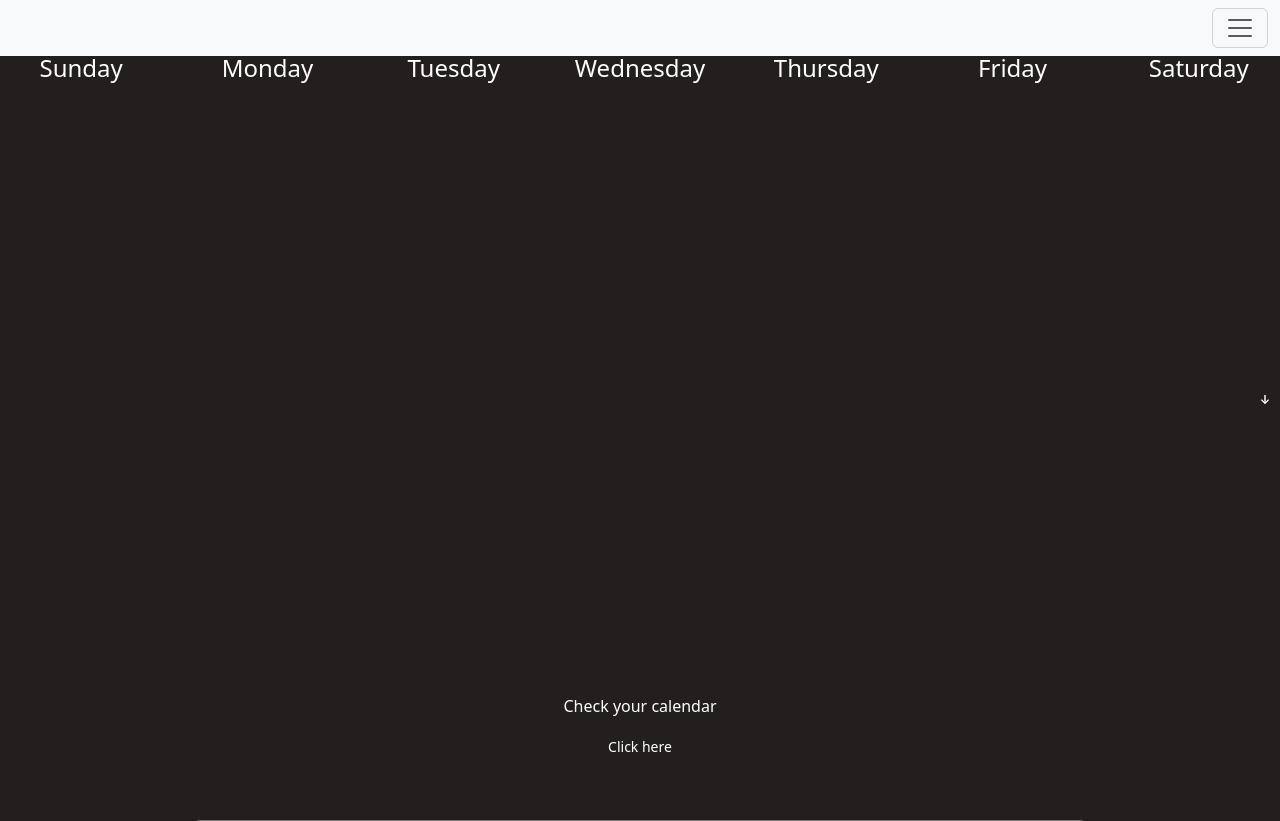
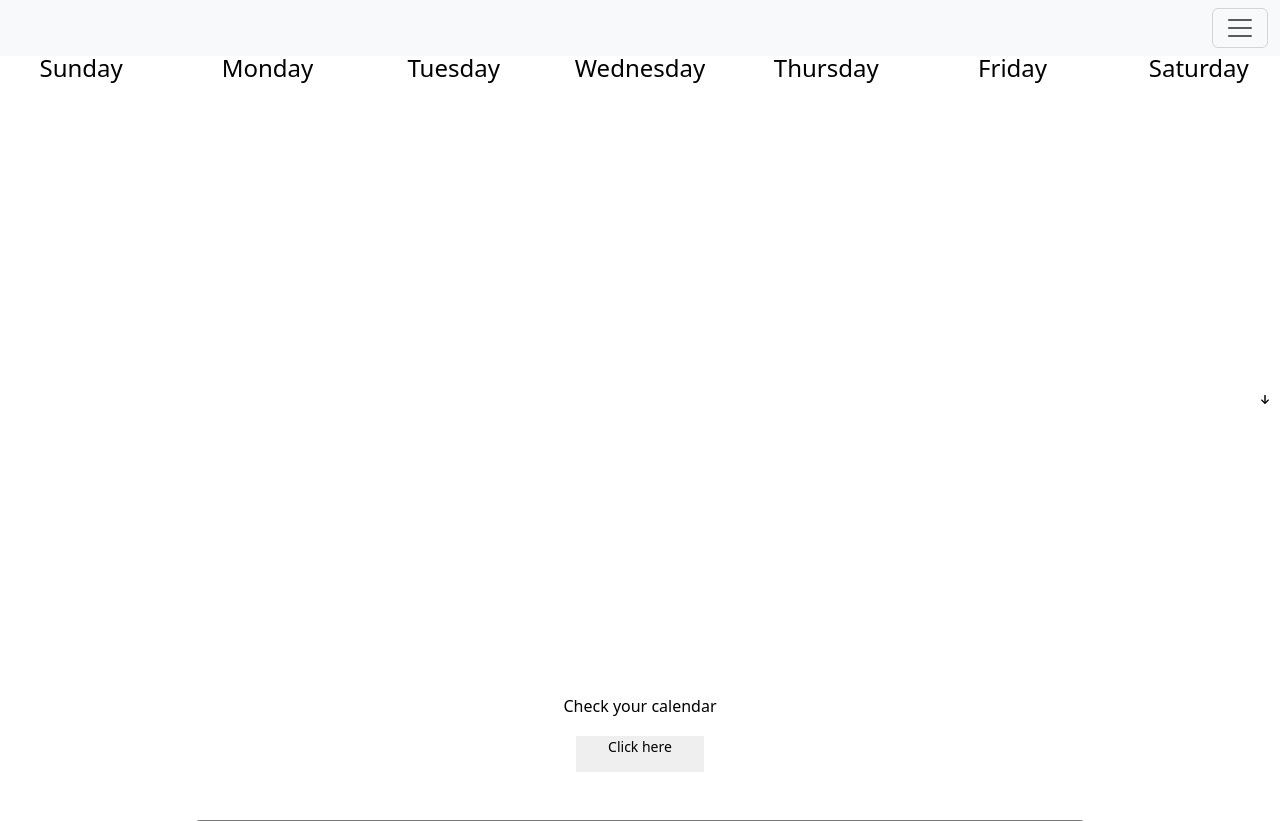
Before and after one commit to pedropa140/HACKRU2024, a Python web app: template flask/templates/cal.html in a window 1280 px wide. Shown: the top 821 px of the page. Run offline with Jinja, Linux system fonts and the light colour scheme; the template is opened without the code that fills it, so the values that code supplies are empty; grey boxes are pictures that could not be loaded.

Commit message:
fixed caendear color scheme

```diff
--- a/flask/templates/cal.html
+++ b/flask/templates/cal.html
@@ -10,6 +10,7 @@
         /* Custom CSS */
         body {
             overflow-x: hidden;
+            color: black; /* Change text color to black */
         }
 
         .fullscreen-container {
@@ -20,20 +21,17 @@
             align-items: center;
             height: auto;
             width: 100%;
-            background-color: rgb(36, 31, 31);
-            color: white;
+            color: black; /* Change text color to black */
         }
 
         .calendar-container {
             width: 100%; /* Ensures the container takes full width */
             text-align: center; /* Centers the h2 title */
-            background-color: rgb(36, 31, 31);
-            color: white;
+            color: black; /* Change text color to black */
             height: 90vh; /* Adjusted to the viewport height */
         }
 
         .iframe-container {
-            background-color: rgb(36, 31, 31);
             display: flex;
             justify-content: center;
             align-items: center;
@@ -62,10 +60,9 @@
             border-radius: 8px; /* Soften the edges of the iframe */
         }
         .button {
-            background-color: rgb(36, 31, 31); /* Green */
             width: 100%;
             border: none;
-            color: white;
+            color: black; /* Change text color to black */
             padding: 15px 32px;
             text-align: center;
             text-decoration: none;
```
